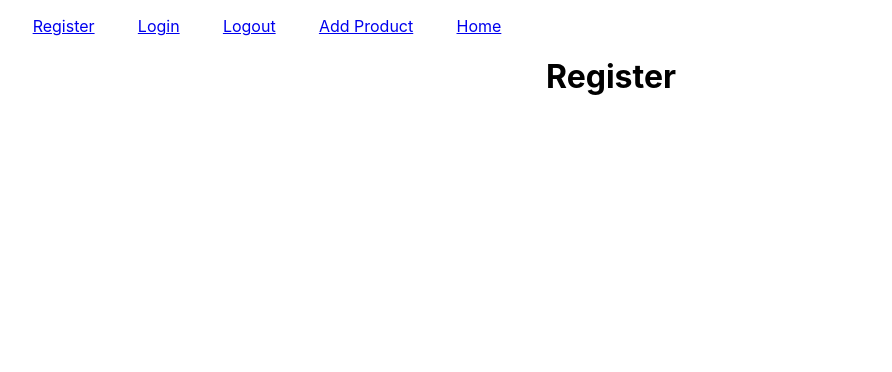
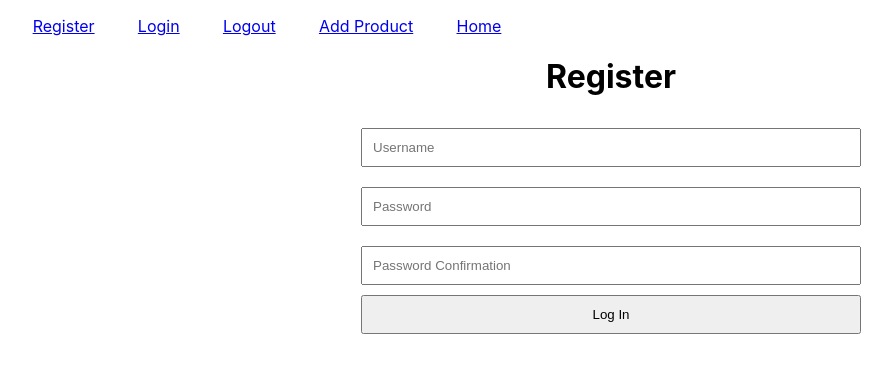
Before and after one commit to Zmagis/shop, a React (Create React App) app in the folder shop-master/: page /register in a window 1280 px wide. Shown: the top 372 px of the page, without its empty margins (29-921 px from the left). Built offline with nearby package versions, Linux system fonts and the light colour scheme.

Commit message:
add login and register forms

```diff
--- a/shop-master/src/components/forms/login/Login.js
+++ b/shop-master/src/components/forms/login/Login.js
@@ -3,9 +3,6 @@ import React, { useState } from "react";
 import Input from "../Input";
 
 const Login = () => {
-  // const [username, setUsername] = useState("");
-  // const [password, setPassword] = useState("");
-  // const [conPassword, setConPassword] = useState("");
   const [formData, setFormData] = useState({
     username: {
       elementType: "input",
@@ -20,14 +17,6 @@ const Login = () => {
       elementConfig: {
         type: "password",
         placeholder: "Password",
-      },
-      value: "",
-    },
-    passwordConfirmation: {
-      elementType: "input",
-      elementConfig: {
-        type: "password",
-        placeholder: "Password Confirmation",
       },
       value: "",
     },
--- a/shop-master/src/components/forms/register/Register.js
+++ b/shop-master/src/components/forms/register/Register.js
@@ -1,7 +1,75 @@
-import React from "react";
+import React, { useState } from "react";
+
+import Input from "../Input";
 
 const Register = () => {
-  return <h1>Register</h1>;
+  // const [username, setUsername] = useState("");
+  // const [password, setPassword] = useState("");
+  // const [conPassword, setConPassword] = useState("");
+  const [formData, setFormData] = useState({
+    username: {
+      elementType: "input",
+      elementConfig: {
+        type: "text",
+        placeholder: "Username",
+      },
+      value: "",
+    },
+    password: {
+      elementType: "input",
+      elementConfig: {
+        type: "password",
+        placeholder: "Password",
+      },
+      value: "",
+    },
+    passwordConfirmation: {
+      elementType: "input",
+      elementConfig: {
+        type: "password",
+        placeholder: "Password Confirmation",
+      },
+      value: "",
+    },
+  });
+
+  const changeHandler = (e, identifier) => {
+    const updatedFormData = { ...formData };
+    const updatedFormElement = { ...updatedFormData[identifier] };
+    updatedFormElement.value = e.target.value;
+    updatedFormData[identifier] = updatedFormElement;
+    setFormData(updatedFormData);
+    console.log(e.target.value);
+  };
+
+  const submitHandler = (e) => {
+    e.preventDefault();
+    console.log("submit");
+  };
+
+  const formElementArray = [];
+  for (let key in formData) {
+    formElementArray.push({ id: key, config: formData[key] });
+  }
+
+  return (
+    <div>
+      <h1>Register</h1>
+      <form method="POST" onSubmit={submitHandler}>
+        {formElementArray.map((element) => (
+          <Input
+            key={element.id}
+            elementType={element.config.elementType}
+            elementConfig={element.config.elementConfig}
+            value={element.config.value}
+            changeHandler={(e) => changeHandler(e, element.id)}
+          />
+        ))}
+
+        <button type="submit">Log In</button>
+      </form>
+    </div>
+  );
 };
 
 export default Register;
```
